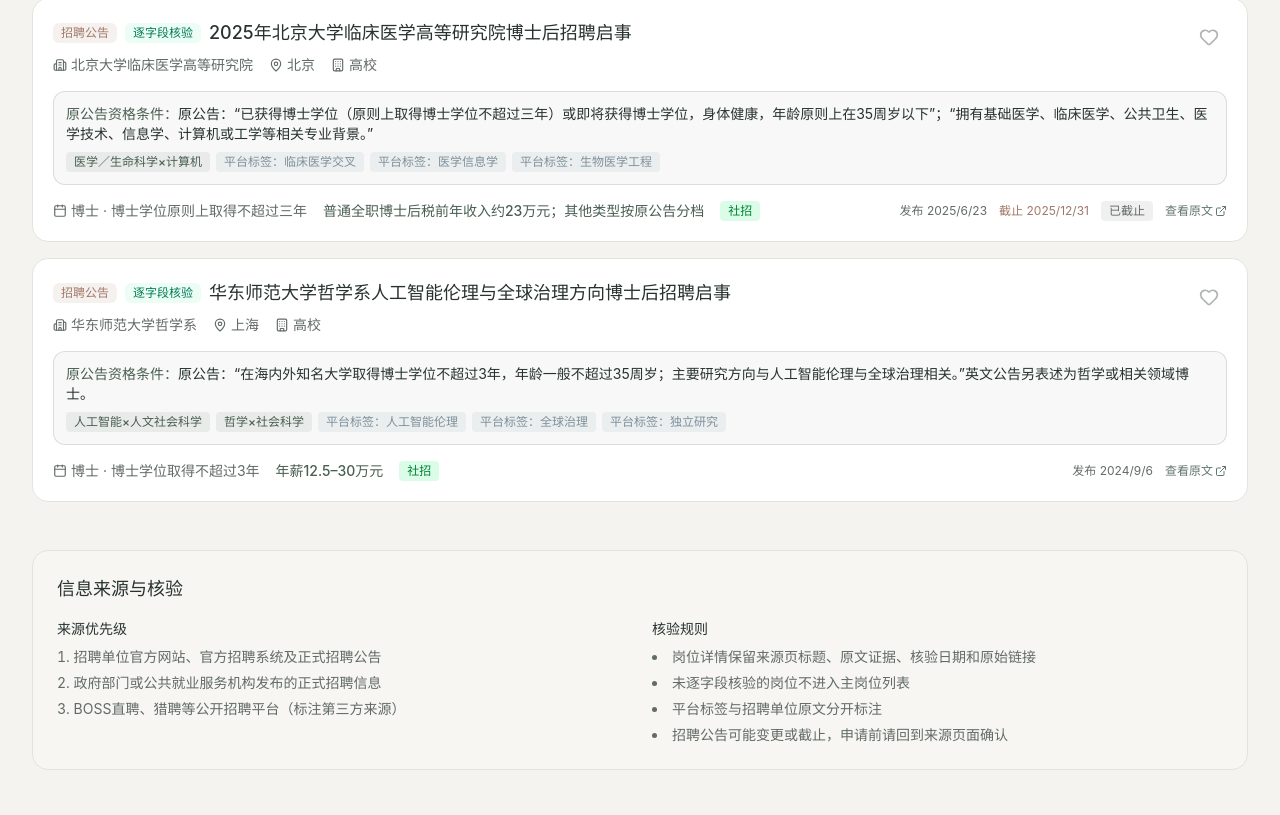
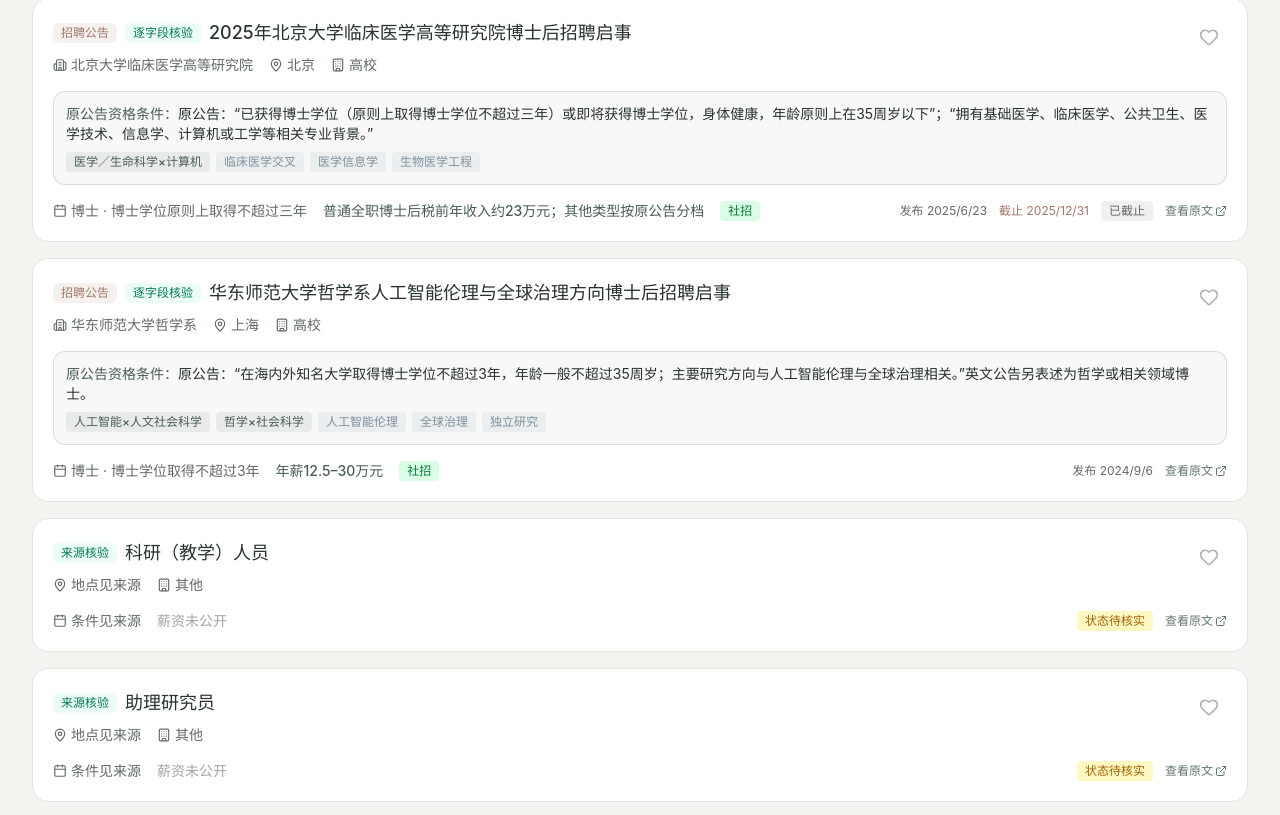
Before and after one commit to Xinyi-zhang-qian/jiaodian-careers, a Next.js app: page / in a window 1280 px wide. Shown: the part 1525-2340 px from the top of the page. Built offline with nearby package versions, Linux system fonts and the light colour scheme.

Commit message:
Restore source-confirmed archive job listings

```diff
--- a/scripts/audit-verified-jobs.ts
+++ b/scripts/audit-verified-jobs.ts
@@ -1,4 +1,5 @@
 import verifiedJobs from '../src/data/verified-jobs';
+import restoredJobs from '../src/data/restored-jobs';
 
 const offline = process.argv.includes('--offline');
 
@@ -21,13 +22,14 @@
   const errors: string[] = [];
   const ids = new Set<number>();
 
-  for (const job of verifiedJobs) {
+  const jobs = [...verifiedJobs, ...restoredJobs];
+  for (const job of jobs) {
     if (ids.has(job.id)) errors.push(`ID ${job.id}: duplicate id`);
     ids.add(job.id);
-    if (job.verification_level !== '逐字段核验') errors.push(`ID ${job.id}: missing verification_level`);
+    if (!job.verification_level) errors.push(`ID ${job.id}: missing verification_level`);
     if (!job.source_title?.trim()) errors.push(`ID ${job.id}: missing source_title`);
     if (!job.source_evidence?.length) errors.push(`ID ${job.id}: missing source_evidence`);
-    if (!job.source_url.startsWith('https://')) errors.push(`ID ${job.id}: source_url must use HTTPS`);
+    if (job.verification_level === '逐字段核验' && !job.source_url.startsWith('https://')) errors.push(`ID ${job.id}: source_url must use HTTPS`);
     if (job.is_demo) errors.push(`ID ${job.id}: verified dataset cannot contain demo data`);
 
     if (!offline && job.source_evidence?.length) {
@@ -38,17 +40,15 @@
           continue;
         }
         const source = normalize(await response.text());
-        if (job.source_title && !source.includes(normalize(job.source_title))) {
+        if (job.verification_level === '逐字段核验' && job.source_title && !source.includes(normalize(job.source_title))) {
           errors.push(`ID ${job.id}: source title not found: ${job.source_title}`);
         }
-        const [year, month, day] = job.published_at.split('-').map(Number);
-        const publishedAtVariants = [
-          job.published_at,
-          `${year}年${month}月${day}日`,
-          `${year}年${String(month).padStart(2, '0')}月${String(day).padStart(2, '0')}日`,
-        ];
-        if (!publishedAtVariants.some((variant) => source.includes(normalize(variant)))) {
-          errors.push(`ID ${job.id}: published_at not found in source: ${job.published_at}`);
+        if (job.verification_level === '逐字段核验') {
+          const [year, month, day] = job.published_at.split('-').map(Number);
+          const publishedAtVariants = [job.published_at, `${year}年${month}月${day}日`, `${year}年${String(month).padStart(2, '0')}月${String(day).padStart(2, '0')}日`];
+          if (!publishedAtVariants.some((variant) => source.includes(normalize(variant)))) {
+            errors.push(`ID ${job.id}: published_at not found in source: ${job.published_at}`);
+          }
         }
         for (const fragment of job.source_evidence) {
           if (!source.includes(normalize(fragment))) {
@@ -67,7 +67,7 @@
     return;
   }
 
-  console.log(`Audited ${verifiedJobs.length} verified jobs${offline ? ' (schema only)' : ' against source pages'}.`);
+  console.log(`Audited ${jobs.length} listed jobs${offline ? ' (schema only)' : ' against source pages'}.`);
 }
 
 main();
--- a/src/app/jobs/[id]/page.tsx
+++ b/src/app/jobs/[id]/page.tsx
@@ -38,10 +38,10 @@
             )}
             <h1 className="text-2xl lg:text-[32px] font-semibold text-text-primary">{job.title}</h1>
             <div className="mt-3 flex flex-wrap items-center gap-4 text-sm text-text-secondary">
-              <span className="flex items-center gap-1.5">
+              {(job.location || job.province || job.city) && <span className="flex items-center gap-1.5">
                 <Building2 className="w-4 h-4" />
                 {job.organization}
-              </span>
+              </span>}
               <span className="flex items-center gap-1.5">
                 <MapPin className="w-4 h-4" />
                 {job.location || `${job.province} ${job.city}`}
@@ -68,7 +68,7 @@
             </section>
           )}
 
-          <section className="p-5 rounded-2xl border border-brand/20 bg-brand/5">
+          {job.verification_level === '逐字段核验' && <section className="p-5 rounded-2xl border border-brand/20 bg-brand/5">
             <h2 className="text-lg font-semibold text-brand-dark mb-3">原公告资格条件</h2>
             <div className="space-y-3 text-sm">
               <div>
@@ -86,7 +86,9 @@
                 </div>
               )}
             </div>
-          </section>
+          </section>}
+
+          {job.verification_level === '来源核验' && <section className="rounded-2xl border border-yellow-200 bg-yellow-50 p-4 text-sm leading-6 text-yellow-900">已核对来源页面中的岗位名称与单位；薪资、学历、专业、职责和招聘状态不在本站转述，请以原页面为准。</section>}
 
           {job.source_evidence && job.source_evidence.length > 0 && (
             <section>
@@ -100,14 +102,14 @@
             </section>
           )}
 
-          <section>
-            <h2 className="text-lg font-semibold text-text-primary mb-3">平台分析标签（非公告原文）</h2>
+          {job.platform_disciplines.length > 0 && <section>
+            <h2 className="text-lg font-semibold text-text-primary mb-3">方向标签</h2>
             <div className="flex flex-wrap gap-2">
               {job.platform_disciplines.map((d) => (
                 <span key={d} className="px-3 py-1.5 rounded-lg text-sm bg-brand/10 text-brand-dark font-medium">{d}</span>
               ))}
             </div>
-          </section>
+          </section>}
 
           {job.responsibilities && (
             <section>
@@ -116,14 +118,14 @@
             </section>
           )}
 
-          <section>
-            <h2 className="text-lg font-semibold text-text-primary mb-3">平台提取标签（非公告原文）</h2>
+          {job.required_skills.length > 0 && <section>
+            <h2 className="text-lg font-semibold text-text-primary mb-3">技能标签</h2>
             <div className="flex flex-wrap gap-2">
               {job.required_skills.map((s) => (
                 <span key={s} className="px-3 py-1.5 rounded-lg text-sm bg-secondary/10 text-secondary font-medium">{s}</span>
               ))}
             </div>
-          </section>
+          </section>}
 
           {job.preferred_skills.length > 0 && (
             <section>
@@ -166,7 +168,7 @@
               <p>获取时间：{new Date(job.fetched_at).toLocaleDateString('zh-CN')}</p>
               <p>最后核验：{new Date(job.last_verified).toLocaleDateString('zh-CN')}</p>
               {job.source_title && <p>来源页标题：{job.source_title}</p>}
-              {job.verification_level && <p>核验级别：{job.verification_level}</p>}
+              {job.verification_level && <p>核验：{job.verification_level}</p>}
               <a href={job.source_url} target="_blank" rel="noopener noreferrer" className="inline-flex items-center gap-1.5 mt-2 text-brand hover:text-brand-dark transition-colors">
                 前往来源页面 <ExternalLink className="w-4 h-4" />
               </a>
@@ -182,10 +184,10 @@
             </a>
 
             <div className="space-y-3 text-sm">
-              <InfoRow icon={<GraduationCap className="w-4 h-4" />} label="学历" value={job.education} />
-              <InfoRow icon={<MapPin className="w-4 h-4" />} label="地点" value={job.city || job.province} />
-              <InfoRow icon={<Building2 className="w-4 h-4" />} label="类型" value={job.org_type} />
-              <InfoRow icon={<Calendar className="w-4 h-4" />} label="发布" value={new Date(job.published_at).toLocaleDateString('zh-CN')} />
+              {job.education && <InfoRow icon={<GraduationCap className="w-4 h-4" />} label="学历" value={job.education} />}
+              {(job.city || job.province) && <InfoRow icon={<MapPin className="w-4 h-4" />} label="地点" value={job.city || job.province} />}
+              {job.verification_level !== '来源核验' && <InfoRow icon={<Building2 className="w-4 h-4" />} label="类型" value={job.org_type} />}
+              {job.published_at && <InfoRow icon={<Calendar className="w-4 h-4" />} label="发布" value={new Date(job.published_at).toLocaleDateString('zh-CN')} />}
               {job.deadline && <InfoRow icon={<Calendar className="w-4 h-4" />} label="截止" value={new Date(job.deadline).toLocaleDateString('zh-CN')} />}
               {job.salary && <InfoRow label="薪资" value={job.salary} highlight />}
             </div>
--- a/src/app/page.tsx
+++ b/src/app/page.tsx
@@ -215,7 +215,7 @@
             <p className="font-medium text-text-primary mb-2">核验规则</p>
             <ul className="space-y-1.5 list-disc list-inside">
               <li>岗位详情保留来源页标题、原文证据、核验日期和原始链接</li>
-              <li>未逐字段核验的岗位不进入主岗位列表</li>
+              <li>来源核验仅确认标题与单位；完整条件以原公告为准</li>
               <li>平台标签与招聘单位原文分开标注</li>
               <li>招聘公告可能变更或截止，申请前请回到来源页面确认</li>
             </ul>
--- a/src/components/jobs/job-card.tsx
+++ b/src/components/jobs/job-card.tsx
@@ -17,21 +17,21 @@
             {listingKind !== '具体岗位' && (
               <span className="rounded-md bg-accent/10 px-2 py-0.5 text-xs font-medium text-accent">{listingKind}</span>
             )}
-            {job.verification_level === '逐字段核验' && (
-              <span className="rounded-md bg-emerald-50 px-2 py-0.5 text-xs font-medium text-emerald-700">逐字段核验</span>
+            {job.verification_level && (
+              <span className="rounded-md bg-emerald-50 px-2 py-0.5 text-xs font-medium text-emerald-700">{job.verification_level}</span>
             )}
             <Link href={`/jobs/${job.id}`} className="text-lg font-medium text-text-primary hover:text-brand transition-colors">
               {job.title}
             </Link>
           </div>
           <div className="mt-2 flex flex-wrap items-center gap-x-4 gap-y-1 text-sm text-text-secondary">
-            <span className="flex items-center gap-1">
+            {job.verification_level !== '来源核验' && <span className="flex items-center gap-1">
               <Building2 className="w-3.5 h-3.5" />
               {job.organization}
-            </span>
+            </span>}
             <span className="flex items-center gap-1">
               <MapPin className="w-3.5 h-3.5" />
-              {job.city || job.province}
+              {job.city || job.province || '地点见来源'}
             </span>
             <span className="flex items-center gap-1">
               <Building className="w-3.5 h-3.5" />
@@ -52,9 +52,9 @@
       </div>
 
       {/* Professional Requirements */}
-      <div className="mt-4 p-3 rounded-xl bg-brand/5 border border-brand/20">
+      {!!(job.original_major_requirements || job.platform_disciplines.length || job.required_skills.length) && <div className="mt-4 p-3 rounded-xl bg-brand/5 border border-brand/20">
         <p className="text-sm text-text-primary">
-          <span className="font-medium text-brand-dark">原公告资格条件：</span>
+          {job.original_major_requirements && <span className="font-medium text-brand-dark">原公告资格条件：</span>}
           {job.original_major_requirements}
         </p>
         <div className="mt-2 flex flex-wrap gap-1.5">
@@ -69,14 +69,14 @@
             </span>
           ))}
         </div>
-      </div>
+      </div>}
 
       {/* Footer info */}
       <div className="mt-4 flex flex-wrap items-center justify-between gap-3 text-sm">
         <div className="flex flex-wrap gap-4 text-text-secondary">
           <span className="flex items-center gap-1">
             <Calendar className="w-3.5 h-3.5" />
-            {job.education}
+            {job.education || '条件见来源'}
             {job.experience && job.experience !== '不限' && ` · ${job.experience}`}
           </span>
           {job.salary && (
@@ -93,7 +93,7 @@
         </div>
 
         <div className="flex items-center gap-3 text-xs text-text-secondary">
-          <span>发布 {new Date(job.published_at).toLocaleDateString('zh-CN')}</span>
+          {job.published_at && <span>发布 {new Date(job.published_at).toLocaleDateString('zh-CN')}</span>}
           {job.deadline && (
             <span className="text-accent">截止 {new Date(job.deadline).toLocaleDateString('zh-CN')}</span>
           )}
--- a/src/components/market/robotics-job-table.tsx
+++ b/src/components/market/robotics-job-table.tsx
@@ -76,7 +76,7 @@
               <th className="px-4 py-3 font-medium">主要方向</th>
               <th className="px-4 py-3 font-medium">薪资</th>
               <th className="px-4 py-3 font-medium">学历 / 经验</th>
-              <th className="px-4 py-3 font-medium">核验说明 / 平台标签</th>
+              <th className="px-4 py-3 font-medium">要求 / 标签</th>
               <th className="px-4 py-3 font-medium">来源</th>
             </tr>
           </thead>
@@ -99,7 +99,7 @@
                 </td>
                 <td className="max-w-[330px] px-4 py-4 leading-6 text-text-secondary">
                   <p>{job.requirements}</p>
-                  <p className="mt-2 text-xs text-brand-dark">平台分析标签：{job.skills.slice(0, 4).join(' · ')}</p>
+                  {job.skills.length > 0 && <p className="mt-2 text-xs text-brand-dark">标签：{job.skills.slice(0, 4).join(' · ')}</p>}
                 </td>
                 <td className="max-w-[150px] px-4 py-4">
                   <a href={job.sourceUrl} target="_blank" rel="noopener noreferrer" className="inline-flex items-center gap-1 font-medium text-brand hover:text-brand-dark">
--- /dev/null
+++ b/src/data/restored-jobs.ts
@@ -0,0 +1,23 @@
+import type { Job } from '../lib/types';
+import archivedJobs from './real-jobs';
+
+// These archive records were confirmed against their linked pages for exact
+// title + organization only. Other fields are deliberately blank, not inferred.
+const confirmedIds = new Set([
+  408, 407, 409, 412, 475, 496, 209, 207, 589, 583, 596, 595, 301,
+]);
+
+const restoredJobs: Job[] = archivedJobs
+  .filter((job) => confirmedIds.has(job.id))
+  .map((job) => ({
+    ...job,
+    province: '', city: '', location: '', org_type: '其他', job_type: '待核实',
+    original_major_requirements: '', platform_disciplines: [], required_skills: [], preferred_skills: [],
+    education: '', experience: '', salary: null, description: '', responsibilities: '', application_info: '',
+    published_at: '', deadline: null, fetched_at: '2026-10-14', last_verified: '2026-10-14',
+    status: '状态待核实', recruit_type: undefined,
+    verification_level: '来源核验', source_title: job.title,
+    source_evidence: [job.title, job.organization],
+  }));
+
+export default restoredJobs;
--- a/src/data/verified-jobs.ts
+++ b/src/data/verified-jobs.ts
@@ -11,7 +11,7 @@
     org_type: '高校', job_type: '教学科研',
     original_major_requirements: '原公告：“上述应邀人员所在学科须为马克思主义理论一级学科及相关学科，包括马克思主义基本原理、马克思主义发展史、马克思主义中国化研究、国外马克思主义研究、思想政治教育、中国近现代史基本问题研究、党的建设研究等二级学科，也包括能够胜任思政课教学的哲学、教育学、理论经济学、新闻传播学、历史学、法学、政治学、人工智能信息技术等相关学科。”',
     platform_disciplines: ['哲学×社会科学', '人工智能×人文社会科学'],
-    required_skills: ['平台标签：马克思主义理论', '平台标签：思政课教学', '平台标签：数字治理', '平台标签：科技伦理'],
+    required_skills: ['马克思主义理论', '思政课教学', '数字治理', '科技伦理'],
     preferred_skills: [],
     education: '按岗位类型：新型交叉人才应具有博士学位；青年教师应具有博士学历学位',
     experience: '按学术带头人、新型交叉人才、青年教师、博士后四类岗位分别执行',
@@ -35,7 +35,7 @@
     org_type: '高校', job_type: '科研',
     original_major_requirements: '原公告：“近两年内获得或即将获得遗传学、基因组学、生物信息学、计算生物学、进化生物学等相关专业博士学位。”',
     platform_disciplines: ['医学／生命科学×计算机'],
-    required_skills: ['平台标签：基因组学大数据分析', '平台标签：编程', '平台标签：英文读写'],
+    required_skills: ['基因组学大数据分析', '编程', '英文读写'],
     preferred_skills: [], education: '博士', experience: '近两年内获得或即将获得博士学位',
     salary: '年薪可达28–40万（入选相关项目后）',
     description: '课题组面向海内外公开招聘博士后1–2名。',
@@ -54,7 +54,7 @@
     org_type: '高校', job_type: '科研',
     original_major_requirements: '原公告：“在海内外知名大学取得博士学位不超过3年，年龄一般不超过35周岁；主要研究方向与人工智能伦理与全球治理相关。”英文公告另表述为哲学或相关领域博士。',
     platform_disciplines: ['人工智能×人文社会科学', '哲学×社会科学'],
-    required_skills: ['平台标签：人工智能伦理', '平台标签：全球治理', '平台标签：独立研究'],
+    required_skills: ['人工智能伦理', '全球治理', '独立研究'],
     preferred_skills: [], education: '博士', experience: '博士学位取得不超过3年', salary: '年薪12.5–30万元',
     description: '原公告招聘人工智能伦理与全球治理方向博士后3名。',
     responsibilities: '', application_info: '原公告要求将详细简历、博士学位证和毕业证扫描件、个人研究计划发送至 chong@philo.ecnu.edu.cn。',
@@ -71,7 +71,7 @@
     org_type: '高校', job_type: '科研',
     original_major_requirements: '原公告：“已获得博士学位（原则上取得博士学位不超过三年）或即将获得博士学位，身体健康，年龄原则上在35周岁以下”；“拥有基础医学、临床医学、公共卫生、医学技术、信息学、计算机或工学等相关专业背景。”',
     platform_disciplines: ['医学／生命科学×计算机'],
-    required_skills: ['平台标签：临床医学交叉', '平台标签：医学信息学', '平台标签：生物医学工程'],
+    required_skills: ['临床医学交叉', '医学信息学', '生物医学工程'],
     preferred_skills: [], education: '博士', experience: '博士学位原则上取得不超过三年',
     salary: '普通全职博士后税前年收入约23万元；其他类型按原公告分档',
     description: '这是研究院层面博士后招聘公告，包含多位合作导师和多个研究方向；不应拆写成原公告中不存在的独立岗位。',
--- a/src/lib/data.ts
+++ b/src/lib/data.ts
@@ -1,8 +1,9 @@
 import { Job } from './types';
 import verifiedJobs from '../data/verified-jobs';
+import restoredJobs from '../data/restored-jobs';
 
 // Only real jobs, no demo data
-const allJobs: Job[] = [...verifiedJobs];
+const allJobs: Job[] = [...verifiedJobs, ...restoredJobs];
 
 
 export function getJobs(filters: {
--- a/src/lib/types.ts
+++ b/src/lib/types.ts
@@ -27,7 +27,7 @@
   status: '招聘中' | '已截止' | '状态待核实';
   is_demo: boolean;
   recruit_type?: '校招' | '社招';
-  verification_level?: '逐字段核验';
+  verification_level?: '来源核验' | '逐字段核验';
   source_title?: string;
   source_evidence?: string[];
 }
```
